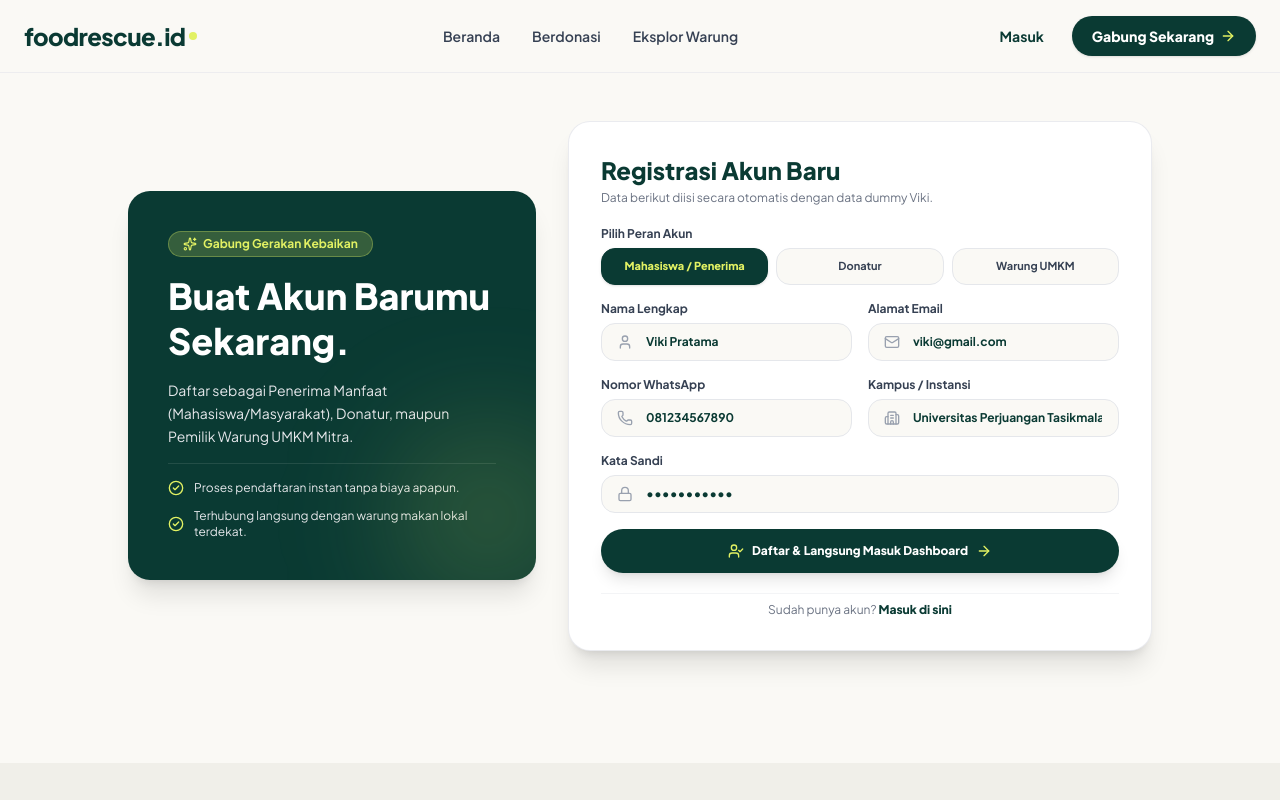
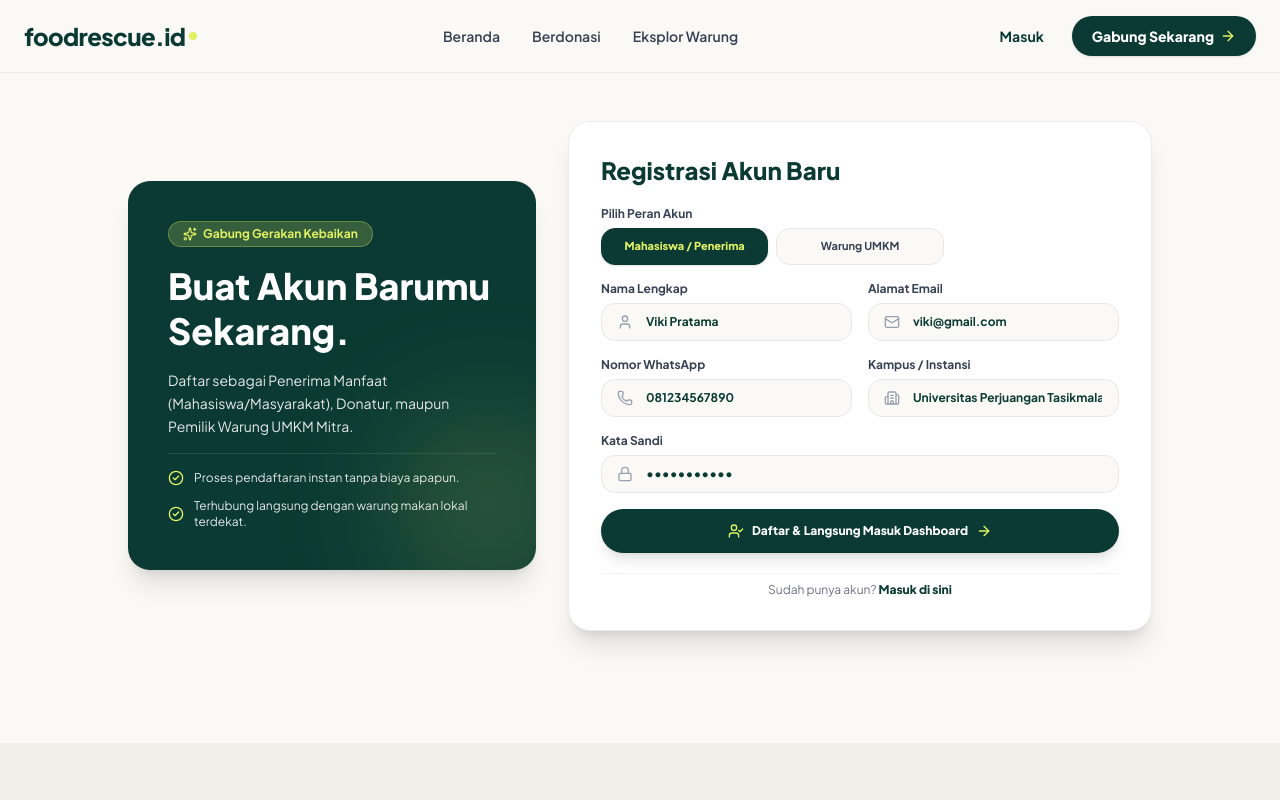
Before and after one commit to sakibfaturrahman/foodrescue, a Next.js app: page /register in a window 1280 px wide. Shown: the top 800 px of the page. Built offline with nearby package versions, Linux system fonts and the light colour scheme.

Commit message:
udpate ui register

```diff
--- a/app/register/page.tsx
+++ b/app/register/page.tsx
@@ -92,9 +92,7 @@ export default function RegisterPage() {
                 <h2 className="text-2xl font-extrabold text-[#0A3A33]">
                   Registrasi Akun Baru
                 </h2>
-                <p className="text-xs text-gray-500 mt-1">
-                  Data berikut diisi secara otomatis dengan data dummy Viki.
-                </p>
+
               </div>
 
               <form onSubmit={handleSubmit} className="space-y-4">
@@ -106,7 +104,6 @@ export default function RegisterPage() {
                   <div className="grid grid-cols-3 gap-2 text-xs font-bold">
                     {[
                       { id: "beneficiary", label: "Mahasiswa / Penerima" },
-                      { id: "donor", label: "Donatur" },
                       { id: "merchant", label: "Warung UMKM" },
                     ].map((item) => (
                       <button
```
